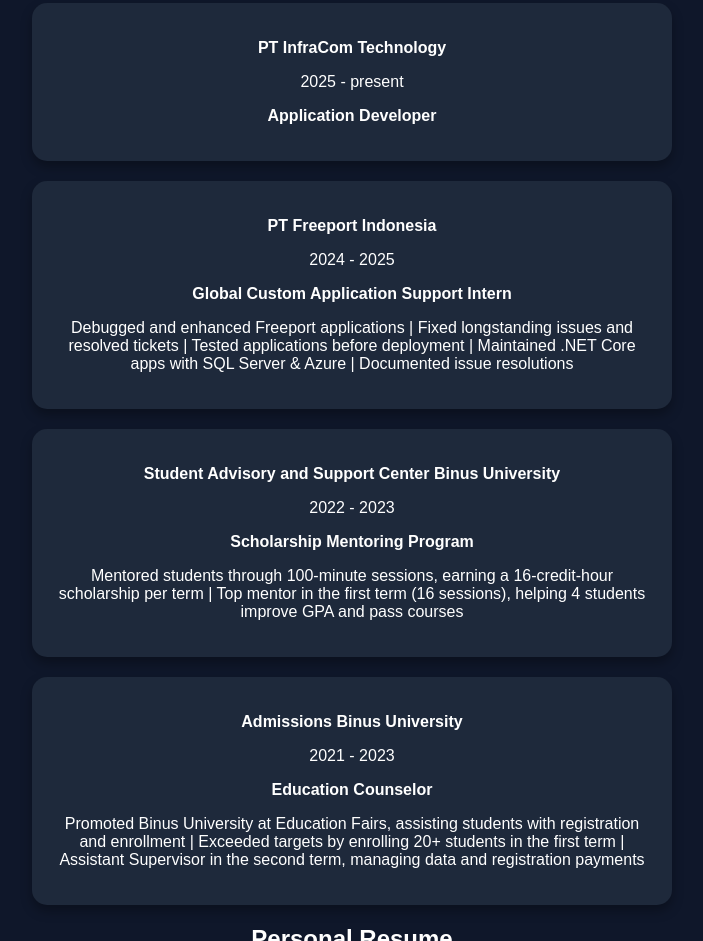
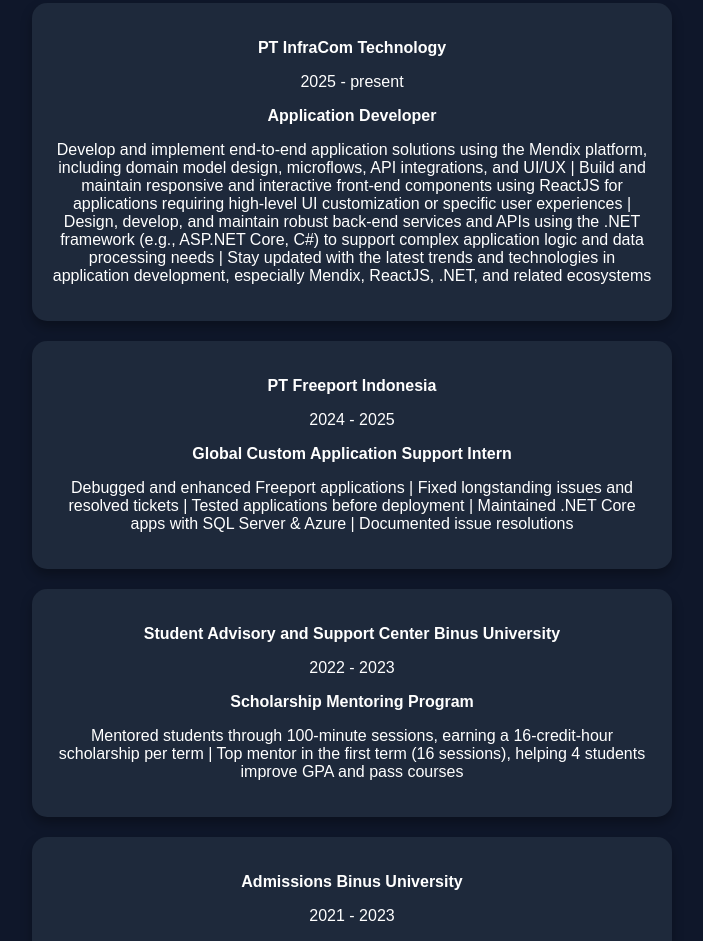
Before and after one commit to mkevinsebastian/portfolio, a plain HTML site: page index.html in a window 1280 px wide. Shown: the part 3955-4896 px from the top of the page, without its empty margins (288-991 px from the left). Drawn offline with nearby package versions, Linux system fonts and the light colour scheme.

Commit message:
New App dev jobdesc

```diff
--- a/index.html
+++ b/index.html
@@ -186,7 +186,12 @@
                 <p><strong>PT InfraCom Technology</strong></p>
                 <p>2025 - present</p>
                 <p><b>Application Developer</b></p>
-                <p></p>
+                <p>Develop and implement end-to-end application solutions using the Mendix platform, including domain model design,
+                microflows, API integrations, and UI/UX | Build and maintain responsive and interactive front-end components using ReactJS for applications requiring high-level
+                UI customization or specific user experiences | Design, develop, and maintain robust back-end services and APIs using the .NET framework (e.g., ASP.NET Core, C#) to
+                support complex application logic and data processing needs | Stay updated with the latest trends and technologies in application development, especially Mendix, ReactJS, .NET, and
+                related ecosystems
+                    </p>
             </div>
             <div class="resume-content">
                 <p><strong>PT Freeport Indonesia</strong></p>
```
